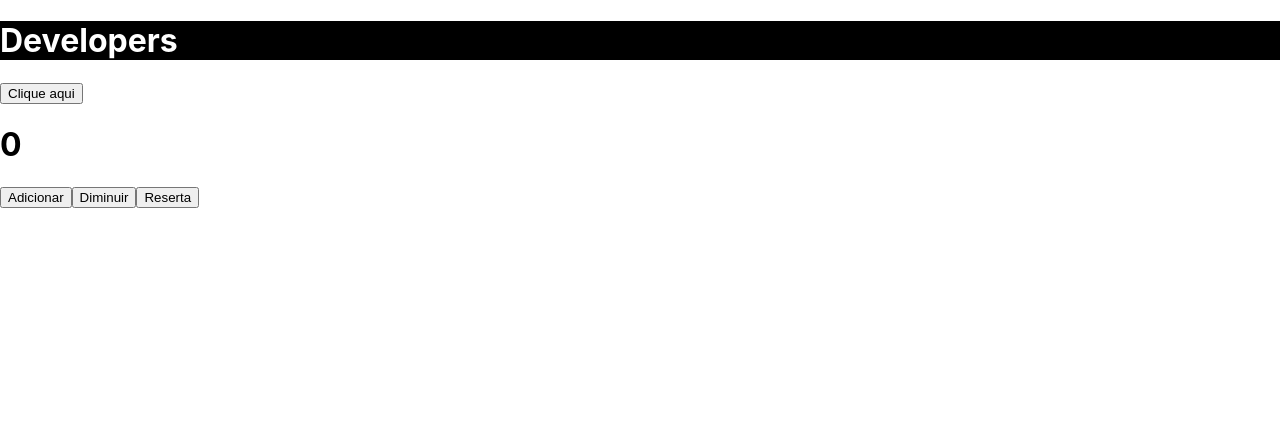
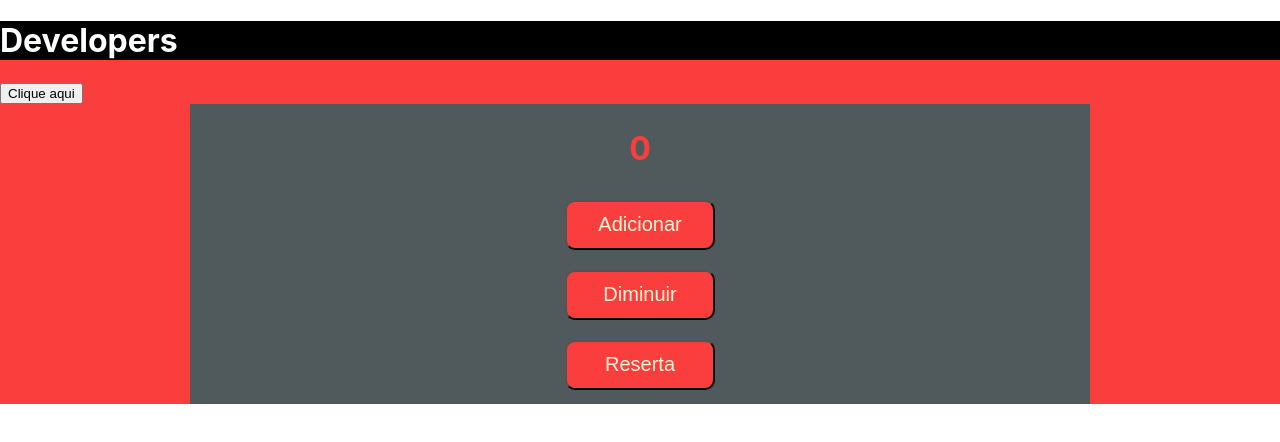
Before and after one commit to felipeFransa/react-curso-2023, a React (Vite) app: page / in a window 1280 px wide. Shown: the top 442 px of the page. Built offline with nearby package versions, Linux system fonts and the light colour scheme.

Commit message:
version.1.0.3

```diff
--- a/src/App.css
+++ /dev/null
@@ -1,42 +0,0 @@
-.App {
-  text-align: center;
-}
-
-.App-logo {
-  height: 40vmin;
-  pointer-events: none;
-}
-
-@media (prefers-reduced-motion: no-preference) {
-  .App-logo {
-    animation: App-logo-spin infinite 20s linear;
-  }
-}
-
-.App-header {
-  background-color: #282c34;
-  min-height: 100vh;
-  display: flex;
-  flex-direction: column;
-  align-items: center;
-  justify-content: center;
-  font-size: calc(10px + 2vmin);
-  color: white;
-}
-
-.App-link {
-  color: #61dafb;
-}
-
-@keyframes App-logo-spin {
-  from {
-    transform: rotate(0deg);
-  }
-  to {
-    transform: rotate(360deg);
-  }
-}
-
-button {
-  font-size: calc(10px + 2vmin);
-}
--- a/src/App.tsx
+++ b/src/App.tsx
@@ -1,6 +1,7 @@
 import { useState } from 'react'
 import { Header } from './components/Header/Header';
 import { Counter } from './components/Counter/Counter';
+import { GlobalContainer } from './styleGlobal'
 
 const app = () => {
   const [firstName, setFirstName] = useState('Felipe')
@@ -10,12 +11,11 @@ const app = () => {
     setLogoName('Novo Logo')
   }
   return (
-    <div>
+    <GlobalContainer>
       <Header title={logoName}/>
       <button onClick={handleClick}>Clique aqui</button>
       <Counter/>
-    </div>
+    </GlobalContainer>
   )
 }
-
 export default app;
--- a/src/components/Counter/Counter.tsx
+++ b/src/components/Counter/Counter.tsx
@@ -1,4 +1,5 @@
 import { useState } from 'react';
+import * as C from './style';
 
 export const Counter = () => {
   const [firstNumber, setFirstNumber] = useState(0)
@@ -14,11 +15,13 @@ export const Counter = () => {
     setFirstNumber(0)
   }
   return (
-    <div>
-      <h1>{firstNumber}</h1>
-      <button onClick={sum}>Adicionar</button>
-      <button onClick={sub}>Diminuir</button>
-      <button onClick={resert}>Reserta</button>
-    </div>
+    <C.Container>
+      <C.ContainerCounter>
+        <h1>{firstNumber}</h1>
+        <C.Button onClick={sum}>Adicionar</C.Button>
+        <C.Button onClick={sub}>Diminuir</C.Button>
+        <C.Button onClick={resert}>Reserta</C.Button>
+      </C.ContainerCounter>
+    </C.Container>
   )
 }
--- /dev/null
+++ b/src/components/Counter/style.ts
@@ -0,0 +1,29 @@
+import styled from "styled-components";
+
+export const Container = styled.div`
+  display: flex;
+  width: 100%;
+  justify-content: center;
+  align-items: center;
+`
+
+export const ContainerCounter = styled.div`
+  display: flex;
+  width: 900px;
+  height: 300px;
+  background-color: #50595c;
+  color: #fa3e3e;
+  justify-content: center;
+  align-items: center;
+  flex-direction: column;
+`
+
+export const Button = styled.button`
+  width: 150px;
+  height: 50px;
+  font-size: 20px;
+  border-radius: 10px;
+  background-color: #fa3e3e;
+  color: #f8f8d6;
+  margin: 10px;
+`
--- /dev/null
+++ b/src/styleGlobal.ts
@@ -0,0 +1,7 @@
+import styled from "styled-components";
+
+export const GlobalContainer = styled.div`
+  width: 100%;
+  height: 100%;
+  background-color: #fa3e3e;
+`
```
